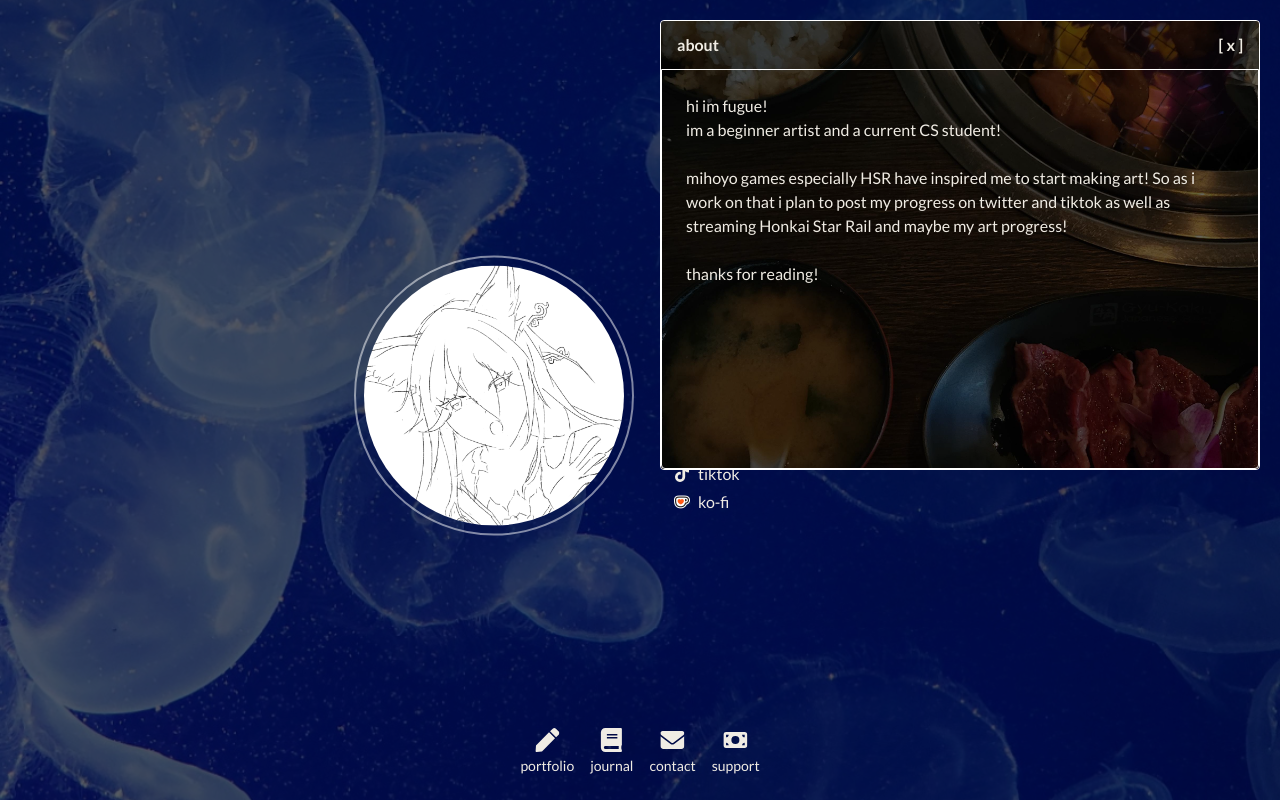
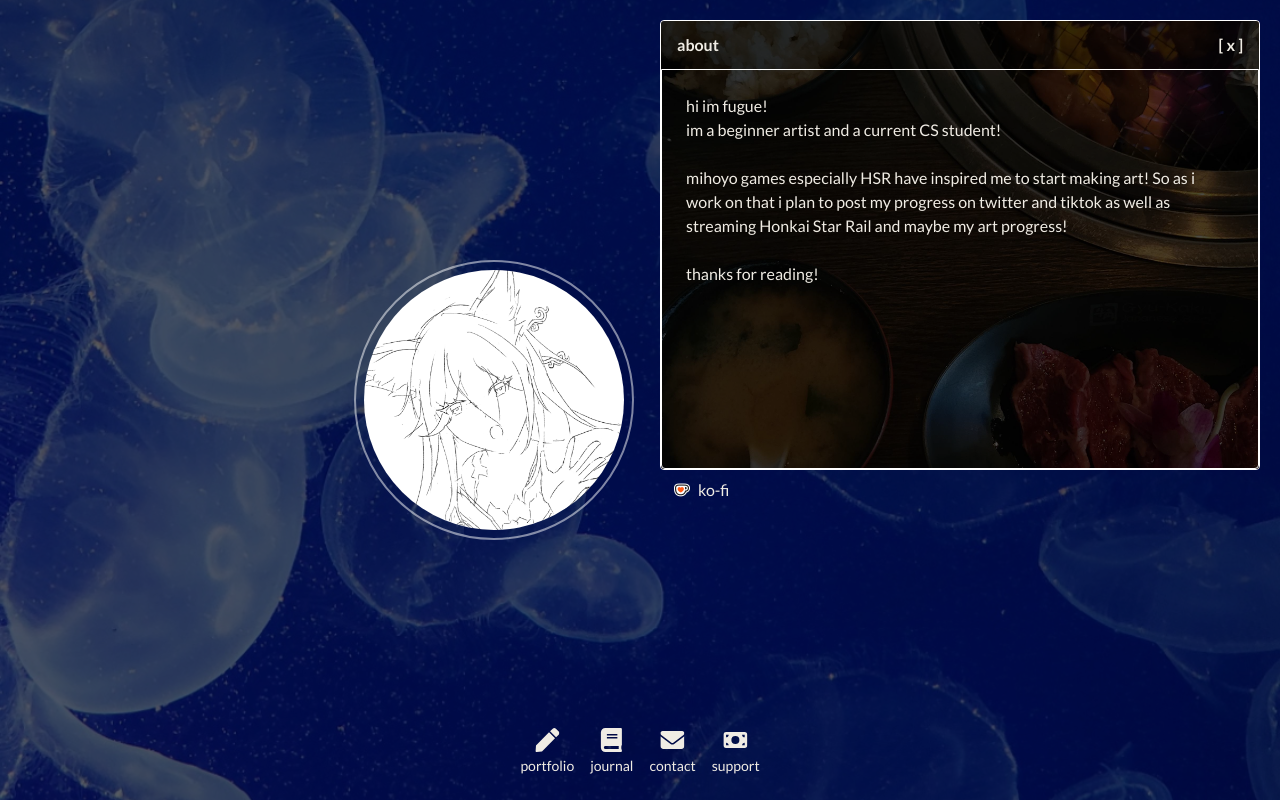
Before and after one commit to heyfugue/my-website, a Next.js app: page / in a window 1280 px wide. Both pictures are taken after a click on the button 494 px from the left and 399 px from the top of the page. Built offline with nearby package versions, Linux system fonts and the light colour scheme.

Commit message:
latest ver

```diff
--- a/app/page.tsx
+++ b/app/page.tsx
@@ -122,7 +122,7 @@ function TabWindow({ name, onClose, index }: { name: string, onClose: () => void
     >
       <div
         onPointerDown={(e) => dragControls.start(e)}
-        className="w-full h-12 cursor-grab active:cursor-grabbing flex items-center px-4 select-none bg-black/70"
+        className="w-full h-12 cursor-grab active:cursor-grabbing flex items-center px-4 select-none bg-black/80"
       >
         <h1 className="font-bold text-[16px]">{tabs[name].title}</h1>
 
@@ -134,7 +134,7 @@ function TabWindow({ name, onClose, index }: { name: string, onClose: () => void
         </button>
       </div>
 
-      <div className="h-[calc(100%-3rem)] bg-black/60">
+      <div className="h-[calc(100%-3rem)] bg-black/70">
         {tabs[name].content}
       </div>
     </motion.div>
@@ -156,7 +156,7 @@ function MobileSheet({ name, onClose }: { name: string, onClose: () => void }) {
       />
 
       <motion.div
-        className="relative w-full rounded-t-xl overflow-hidden"
+        className="relative w-full rounded-t-xl"
         initial={{ y: "100%" }}
         animate={{ y: 0 }}
         exit={{ y: "100%" }}
@@ -167,7 +167,7 @@ function MobileSheet({ name, onClose }: { name: string, onClose: () => void }) {
           backgroundPosition: "center",
         }}
       >
-        <div className="w-full h-12 bg-black/70 border border-white flex items-center px-4">
+        <div className="w-full h-12 bg-black/80 border border-white flex items-center px-4">
           <h1 className="font-bold text-[16px]">{tabs[name].title}</h1>
           <button
             onClick={onClose}
@@ -177,7 +177,7 @@ function MobileSheet({ name, onClose }: { name: string, onClose: () => void }) {
           </button>
         </div>
 
-        <div className="h-[55vh] overflow-y-auto bg-black/60">
+        <div className="h-[55vh] overflow-y-auto bg-black/70">
           {tabs[name].content}
         </div>
       </motion.div>
@@ -242,8 +242,8 @@ export default function Home() {
       <div className="relative z-10 w-full max-w-[700px] px-6 sm:px-0 sm:w-[700px] h-auto sm:h-[400px] flex flex-col sm:flex-row items-center gap-6 sm:gap-0">
         <motion.button
           onClick={() => openTab("about")}
-          animate={{ y: [0, -6, 0] }}
-          transition={{ repeat: Infinity, duration: 5, ease: "easeInOut" }}
+          whileHover={{ y: [0, -6, 0] }}
+          transition={{ repeat: Infinity, duration: 1, ease: "easeInOut" }}
           className="cursor-pointer sm:ml-16 flex-shrink-0"
         >
           <div className="w-[180px] h-[180px] sm:w-[280px] sm:h-[280px] rounded-full border-2 border-white/50 flex items-center justify-center">
@@ -254,9 +254,6 @@ export default function Home() {
         <div className="flex-1 flex flex-col items-center sm:items-start sm:ml-10">
           <div className="flex items-center">
             <p className="font-bold text-[32px] sm:text-[40px] text-white">fugue</p>
-          </div>
-          <div className="">
-            <p className="opacity-75 ">beginner artist | hsr streamer</p>
           </div>
           <div className="flex flex-col items-center sm:items-start gap-1 mt-2">
             <div className="flex items-center gap-2">
```
